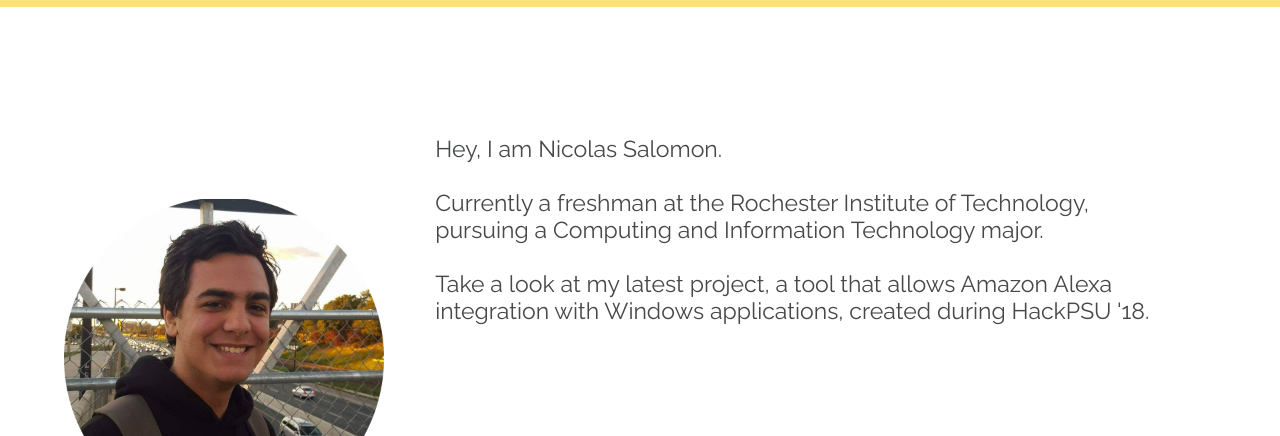
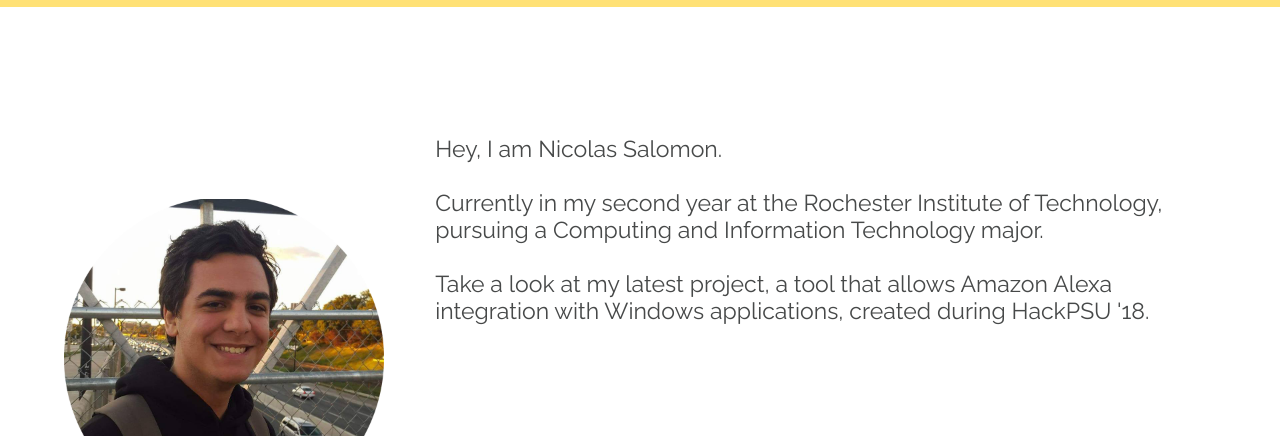
Before and after one commit to nicolasballada/nicolasballada.github.io, a plain HTML site: page mainpage.html in a window 1280 px wide. Shown: the part 73-509 px from the top of the page. Drawn offline with Linux system fonts and the light colour scheme.

Commit message:
Info Update

```diff
--- a/mainpage.html
+++ b/mainpage.html
@@ -14,7 +14,7 @@
         <div id="nav">
            <ul>
               <li><a href="/projects.html">projects</a></li>
-              <h1 style="margin-left: 5px; margin-right: 5px;"><a href="index.html"> nicolas salomon</a></h1>
+              <h1 style="margin-left: 5px; margin-right: 5px;"><a href="mainpage.html"> nicolas salomon</a></h1>
               <li><a target="_blank" href="Resume.pdf">resume</a></li>
                </ul>
 
@@ -27,7 +27,7 @@
         <p> Hey, I am Nicolas Salomon.
         <br>
         <br>
-    Currently a freshman at the Rochester Institute of Technology, pursuing a Computing and Information Technology major.
+    Currently in my second year at the Rochester Institute of Technology, pursuing a Computing and Information Technology major.
             <br>
             <br>
             Take a look at my latest project, a tool that allows Amazon Alexa integration with Windows applications, created during HackPSU '18.
```
